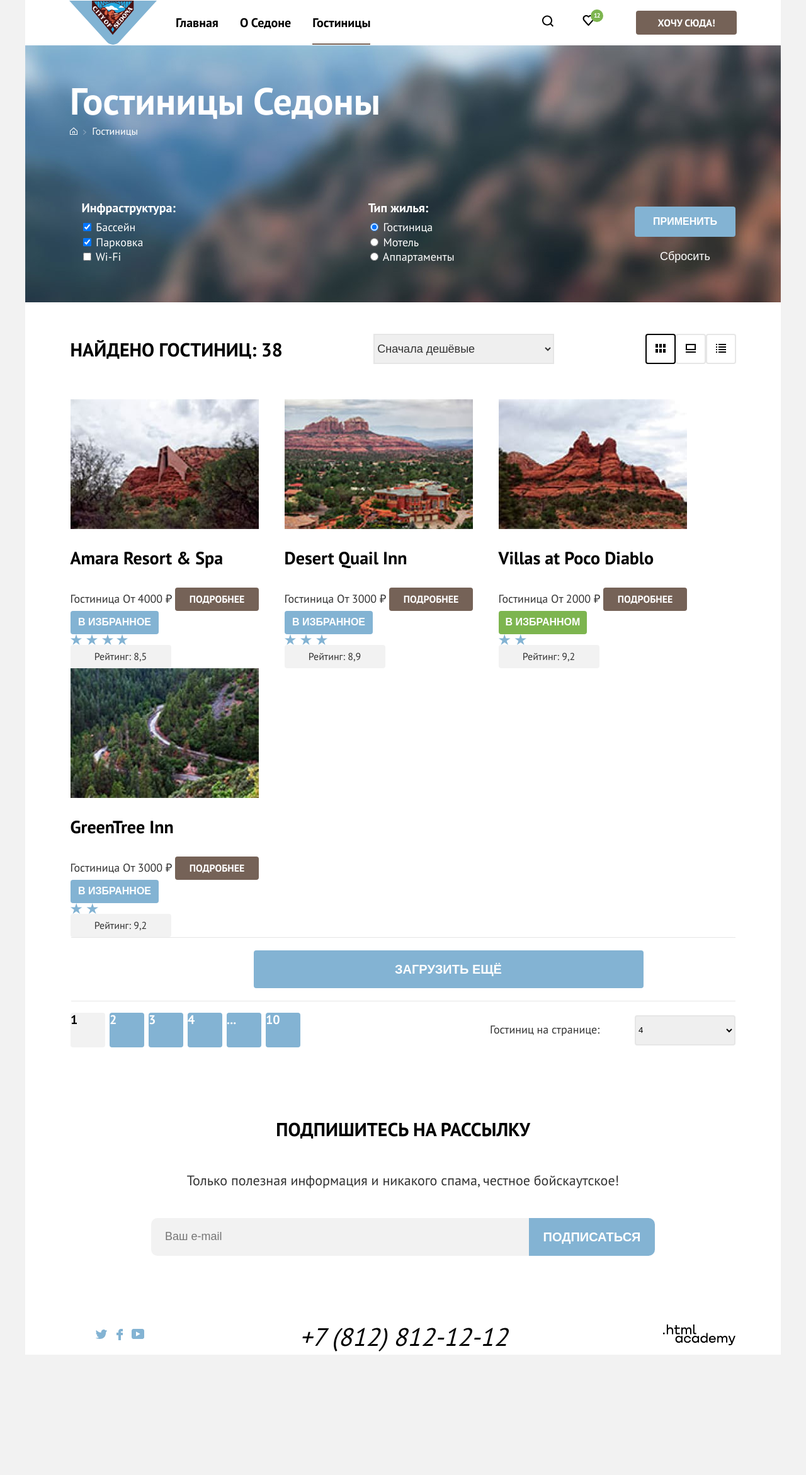
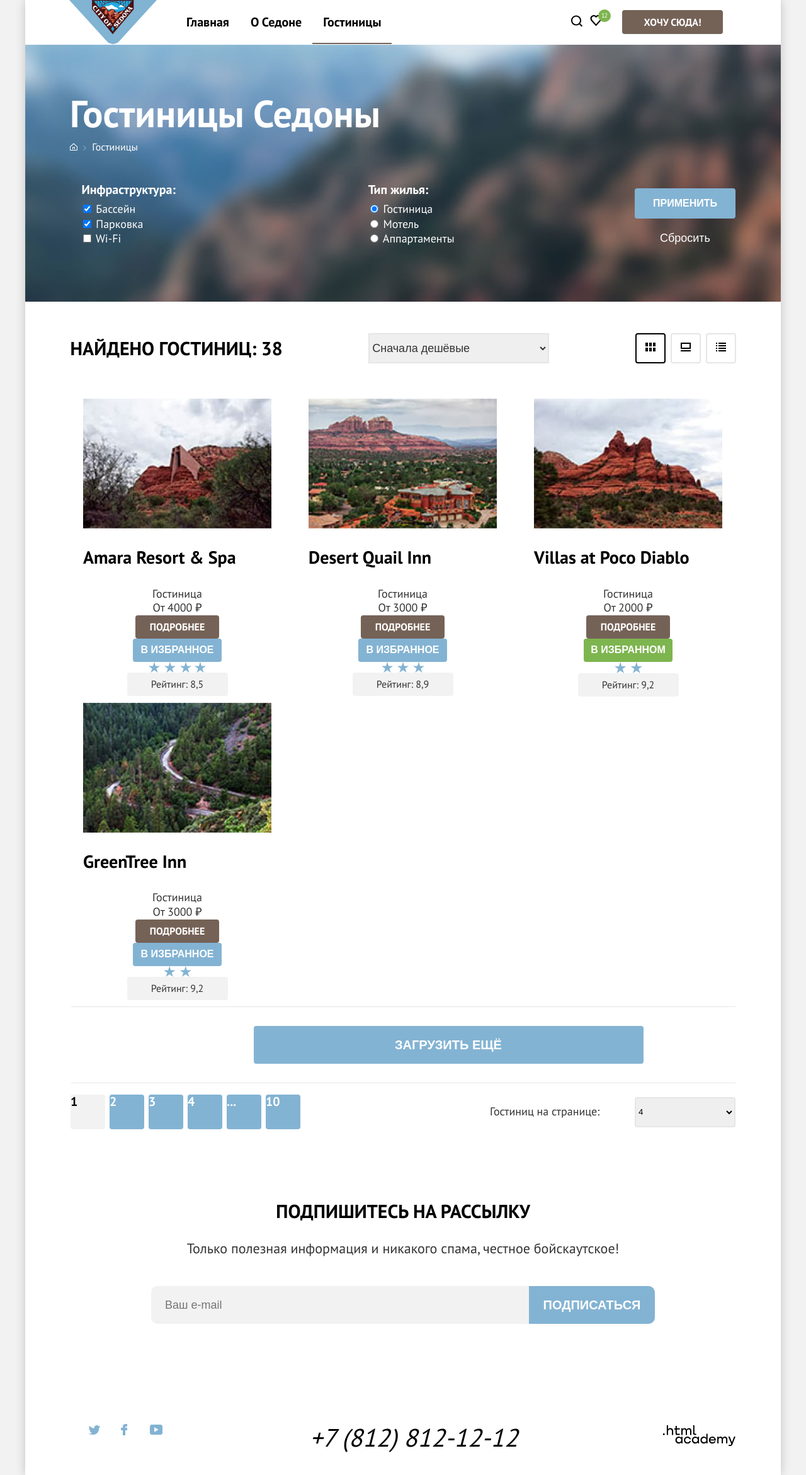
Before and after one commit to htmlacademy-htmlcss/1952105-sedona-33, a plain HTML site: page catalog.html in a window 1280 px wide. Shown: the top 2342 px of the page at 63% size. Before the commit the page ends 2151 px from the top, so only its background shows below. Drawn offline with Linux system fonts and the light colour scheme.

Commit message:
Правки

```diff
--- a/catalog.html
+++ b/catalog.html
@@ -27,16 +27,16 @@
       </ul>
 
       <ul class="navigation-list navigation-user">
-        <li class="navigation-item">
-          <a class="navigation-link" href="#">
+        <li class="navigation-user-item">
+          <a class="navigation-user-link" href="#">
             <svg width="20" height="19" viewBox="0 0 20 19" fill="none" xmlns="http://www.w3.org/2000/svg">
               <path d="M19.0257 17.05L15.3152 13.35C16.318 12.05 17.02 10.35 17.02 8.44995C17.02 4.04995 13.4098 0.449951 8.99732 0.449951C4.58483 0.449951 0.974609 4.14995 0.974609 8.54995C0.974609 12.95 4.58483 16.55 8.99732 16.55C10.8024 16.55 12.5072 15.95 13.9112 14.85L17.6217 18.55L19.0257 17.05ZM8.99732 14.55C5.68795 14.55 2.98029 11.85 2.98029 8.54995C2.98029 5.24995 5.68795 2.54995 8.99732 2.54995C12.3067 2.54995 15.0143 5.24995 15.0143 8.54995C15.0143 11.85 12.3067 14.55 8.99732 14.55Z" fill="black"/>
               </svg>
             <span class="visually-hidden">Поиск.</span>
           </a>
         </li>
-        <li class="navigation-item">
-          <a class="navigation-link" href="#">
+        <li class="navigation-user-item">
+          <a class="navigation-user-link" href="#">
             <svg width="44" height="66" viewBox="0 0 44 66" fill="none" xmlns="http://www.w3.org/2000/svg">
               <path d="M20.4438 41C20.143 41 19.8421 40.9 19.6415 40.6C14.2262 34.5 12.9225 33.1 12.6217 32.7C11.9197 31.8 11.5186 30.6 11.5186 29.4C11.5186 26.4 13.9254 24 17.0342 24C18.3379 24 19.5413 24.5 20.5441 25.3C21.5469 24.5 22.8506 24 24.054 24C27.0625 24 29.5696 26.4 29.5696 29.4C29.5696 30.7 29.0682 31.9 28.266 32.8L21.2461 40.7C21.0455 40.9 20.845 41 20.4438 41ZM14.4268 31.5C14.7276 31.9 17.9367 35.5 20.5441 38.4L26.7617 31.4C27.2631 30.9 27.4637 30.2 27.4637 29.4C27.4637 27.6 25.9594 26.1 24.1543 26.1C23.1515 26.1 22.1486 26.6 21.4467 27.4C21.1458 27.7 20.845 27.8 20.5441 27.8C20.2432 27.8 19.9424 27.6 19.7418 27.4C19.0398 26.6 18.037 26.1 17.0342 26.1C15.2291 26.1 13.7248 27.6 13.7248 29.4C13.6245 30.3 14.0257 31 14.4268 31.5C14.3265 31.5 14.3265 31.5 14.4268 31.5Z" fill="black"/>
               <rect x="24" y="15" width="20" height="20" rx="10" fill="#7DB54F"/>
@@ -45,8 +45,8 @@
             <span class="visually-hidden">Избранное.</span>
           </a>
         </li>
-        <li class="navigation-item">
-          <a class="navigation-link nav-link-button" href="#">Хочу сюда!</a>
+        <li class="navigation-user-item">
+          <a class="navigation-user-link nav-link-button" href="#">Хочу сюда!</a>
         </li>
       </ul>
     </nav>
@@ -293,7 +293,7 @@
       <h2 class="visually-hidden">Социальные сети</h2>
       <ul class="footer-social-list">
         <li class="footer-social-item">
-          <a class="button" href="https://twitter.com/htmlacademy_ru" >
+          <a class="footer-social-link " href="https://twitter.com/htmlacademy_ru" >
             <svg width="18" height="15" viewBox="0 0 18 15" fill="none" xmlns="http://www.w3.org/2000/svg">
               <path d="M11.6 0.200056C13.4 -0.299944 14.8 0.500056 15.4 1.40006C16.1 1.20006 16.8 0.900056 17.5 0.700056C17.5 1.60006 16.9 2.20006 16.6 2.50006C17.3 2.60006 18 1.90006 18 1.90006C17.8 2.90006 16.9 3.70006 16.3 3.90006C16.1 10.7001 13 15.1001 5.7 15.0001C5.1 15.0001 5.8 15.0001 5.2 15.0001C4.8 15.0001 0.8 14.5001 0 13.1001C2.4 13.3001 4.1 12.7001 5 11.9001C4 11.6001 2.1 11.5001 1.8 9.00006C2.2 9.10006 2.4 9.20006 3.1 9.10006C1.8 8.30006 0.4 7.50006 0.5 5.30006C0.8 5.60006 1.6 5.80006 1.9 5.80006C1.1 5.60006 -0.2 2.50006 0.9 0.900056C2.8 2.80006 4.9 4.50006 8.5 4.70006C8.7 2.30006 9.7 0.800056 11.6 0.200056Z" fill="#83B3D3"/>
               </svg>
@@ -301,7 +301,7 @@
           </a>
          </li>
          <li class="footer-social-item">
-          <a class="button" href="https://www.facebook.com/htmlacademy">
+          <a class="footer-social-link " href="https://www.facebook.com/htmlacademy">
             <svg width="10" height="18" viewBox="0 0 10 18" fill="none" xmlns="http://www.w3.org/2000/svg">
               <path d="M7 0C4.8 0 3 1.8 3 4V6H0V10H3V18H7V10H10V6H7V4H10V0H7Z" fill="#83B3D3"/>
               </svg>
@@ -309,7 +309,7 @@
           </a>
         </li>
         <li class="footer-social-item">
-           <a class="button" href="https://www.youtube.com/user/htmlacademyru">
+           <a class="footer-social-link" href="https://www.youtube.com/user/htmlacademyru">
             <svg width="20" height="16" viewBox="0 0 20 16" fill="none" xmlns="http://www.w3.org/2000/svg">
               <path d="M17 0H2.9C1.2 0 0 1.5 0 3.2V12.7C0 14.5 1.2 16 2.9 16H17.2C18.7 16 20.1 14.5 20.1 12.8V3.2C19.9 1.5 18.7 0 17 0ZM7 11.8V4.2L13.7 8L7 11.8Z" fill="#83B3D3"/>
               </svg>
--- a/styles/styles.css
+++ b/styles/styles.css
@@ -41,6 +41,7 @@ body {
   flex-direction: column;
   margin: 0 auto;
   background-color: #ffffff;
+  box-shadow: 0px 0px 15px rgba(0, 0, 0, 0.2);
 }
 
 img {
@@ -79,6 +80,7 @@ img {
 .navigation-list {
   display: flex;
   justify-content: flex-start;
+  flex-wrap: wrap;
   margin: 0;
   padding: 0;
   list-style: none;
@@ -93,22 +95,19 @@ img {
   color: #000000;
   text-align: center;
   text-decoration: none;
-  margin-right: 0;
-  padding-bottom: 20px;
-}
-
-.navigation-item {
-  margin-right: 34px;
-}
-
-.navigation-item:last-child {
-  margin-right: 0;
+  padding: 20px 17px;
 }
 
 .navigation-user {
   display: flex;
   align-items: center;
   margin-left: auto;
+  min-width: 264px;
+}
+
+.navigation-user-link {
+  text-decoration: none;
+  padding: 0;
 }
 
 .nav-link-button {
@@ -124,6 +123,9 @@ img {
   text-transform: uppercase;
   border-radius: 4px;
   background-color: #756257;
+}
+
+.navigation-user-item:nth-child(3) {
   margin-left: 18px;
 }
 
@@ -155,7 +157,7 @@ img {
 .slogan-box {
   display: flex;
   flex-direction: column;
-  align-items: center;
+  justify-content: flex-start;
   margin: 0 auto;
   width: 720px;
   min-height: 282px;
@@ -169,12 +171,16 @@ img {
   line-height: 1.2;
   text-align: center;
   text-transform: uppercase;
+  margin-top: 63px;
+  margin-bottom: 31px;
 }
 
 .slogan-description {
   font-size: 22px;
   line-height: 1.6;
-  text-align: center;
+  margin: 0;
+  margin-bottom: 80px;
+  margin-top: 0;
 }
 
 /*advantages*/
@@ -247,6 +253,7 @@ img {
   display: flex;
   flex-direction: column;
   align-items: center;
+  justify-content: flex-start;
 }
 
 .hotel-search-title {
@@ -263,6 +270,7 @@ img {
   font-size: 22px;
   line-height: 1.18;
   text-align: center;
+  margin: 0;
   margin-bottom: 56px;
 }
 
@@ -288,7 +296,7 @@ img {
 .mailing {
   display: flex;
   flex-direction: column;
-  align-items: center;
+  justify-content: flex-start;
   min-height: 411px;
   background-color: #587392;
   background: center/100% no-repeat url("../images/background.jpg");
@@ -311,6 +319,7 @@ img {
   line-height: 1.18;
   text-align: center;
   color: #ffffff;
+  margin: 0;
   margin-bottom: 46px;
 }
 
@@ -350,15 +359,23 @@ img {
 .footer {
   display: flex;
   justify-content: space-between;
+  flex-wrap: wrap;
   align-items: center;
   width: 1056px;
+  min-height: 120px;
   margin: 0 auto;
 }
 .footer-social-list {
   display: flex;
-  justify-content: space-between;
-  min-width: 117px;
+  align-items: center;
+  max-width: 150px;
   list-style: none;
+  padding:0;
+}
+
+.footer-social-link {
+  padding: 10px 29px;
+  margin: 0 auto;
 }
 
 .footer-contacts-address-phone {
@@ -382,7 +399,7 @@ img {
 .catalog-hotel-filter {
   display: flex;
   flex-direction: column;
-  justify-content: space-around;
+  justify-content: flex-start;
   min-width: 100%;
   height: 408px;
   background-color: #587392;
@@ -395,6 +412,8 @@ img {
   flex-direction: column;
   justify-content: center;
   margin-left: 71px;
+  margin-top: 35px;
+  margin-bottom: 45px;
 }
 
 .inner-header-title {
@@ -402,6 +421,8 @@ img {
   font-size: 60px;
   line-height: 1.3;
   margin: 0;
+  margin-top: 35px;
+  margin-bottom: 5px;
 }
 
 .breadcrumbs {
@@ -522,6 +543,11 @@ img {
   border-radius: 4px;
   border: 2px solid #e6e6e6;
   background-color: transparent;
+  margin-right: 8px;
+}
+
+.button-catalog-view:last-child {
+  margin-right: 0;
 }
 
 .button-catalog-view-active {
@@ -548,6 +574,16 @@ img {
 
 .hotels-card {
   width: 340px;
+  display: flex;
+  flex-wrap: wrap;
+  flex-direction: column;
+  align-items: center;
+  margin-right: 18px;
+  margin-bottom: 10px;
+}
+
+.hotels-card:nth-child(3n) {
+  margin-right: 0;
 }
 
 .hotels-card-link {
@@ -625,7 +661,7 @@ img {
   background: #83b3d3;
   border: none;
   border-radius: 4px;
-  margin: 20px 290px;
+  margin: 30px 290px;
 }
 
 .pagination {
```
Also changed, not shown: index.html (+6 -6 lines).
